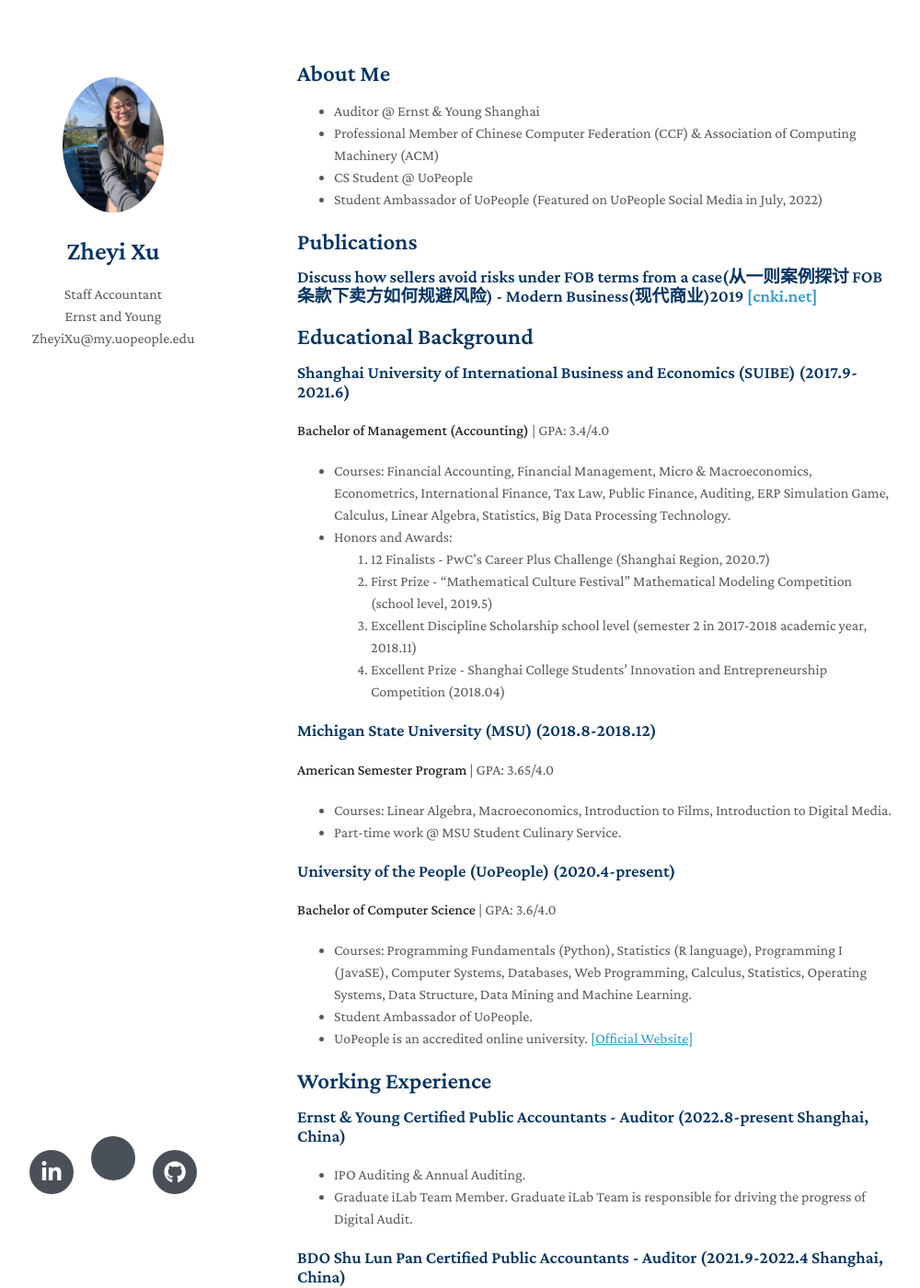
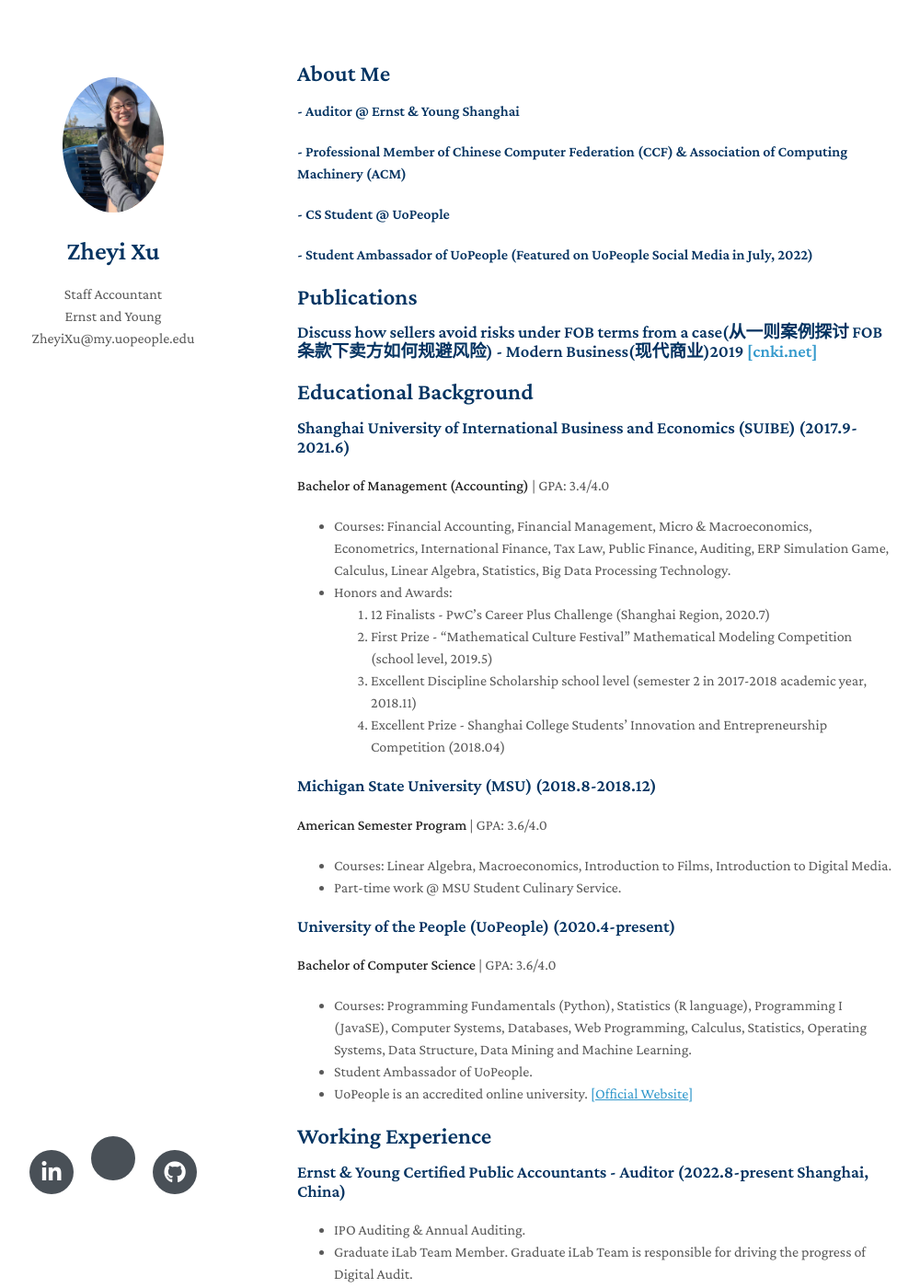
Before and after one commit to zheyixu99/zheyi-resume, a Jekyll site: the page built from index.md, in a window 1280 px wide and 1400 px high. Shown: the whole window at 92% size, without its empty margins (147-1147 px from the left). Built offline with Jekyll 4.4.1, drawn with Linux system fonts in a browser that asks for light colours; nearby versions of some CDN libraries; a style sheet for code colours, icons or effects is not loaded; our own code applies the rules of GitHub Pages for plain Markdown files.

Commit message:
Update index.md

```diff
--- a/index.md
+++ b/index.md
@@ -4,10 +4,10 @@ layout: homepage
 
 ## About Me
 
-- Auditor @ Ernst & Young Shanghai
-- Professional Member of Chinese Computer Federation (CCF) & Association of Computing Machinery (ACM)
-- CS Student @ UoPeople
-- Student Ambassador of UoPeople (Featured on UoPeople Social Media in July, 2022)
+<h4>- Auditor @ Ernst & Young Shanghai</h4>
+<h4>- Professional Member of Chinese Computer Federation (CCF) & Association of Computing Machinery (ACM)</h4>
+<h4>- CS Student @ UoPeople</h4>
+<h4>- Student Ambassador of UoPeople (Featured on UoPeople Social Media in July, 2022)</h4>
 
 
 <!---暂未更新
@@ -53,7 +53,7 @@ layout: homepage
 
 
 <h3>Michigan State University (MSU) (2018.8-2018.12)</h3>
-**American Semester Program** | GPA: 3.65/4.0
+**American Semester Program** | GPA: 3.6/4.0
 -	Courses: Linear Algebra, Macroeconomics, Introduction to Films, Introduction to Digital Media.
 -	Part-time work @ MSU Student Culinary Service.
 
```
